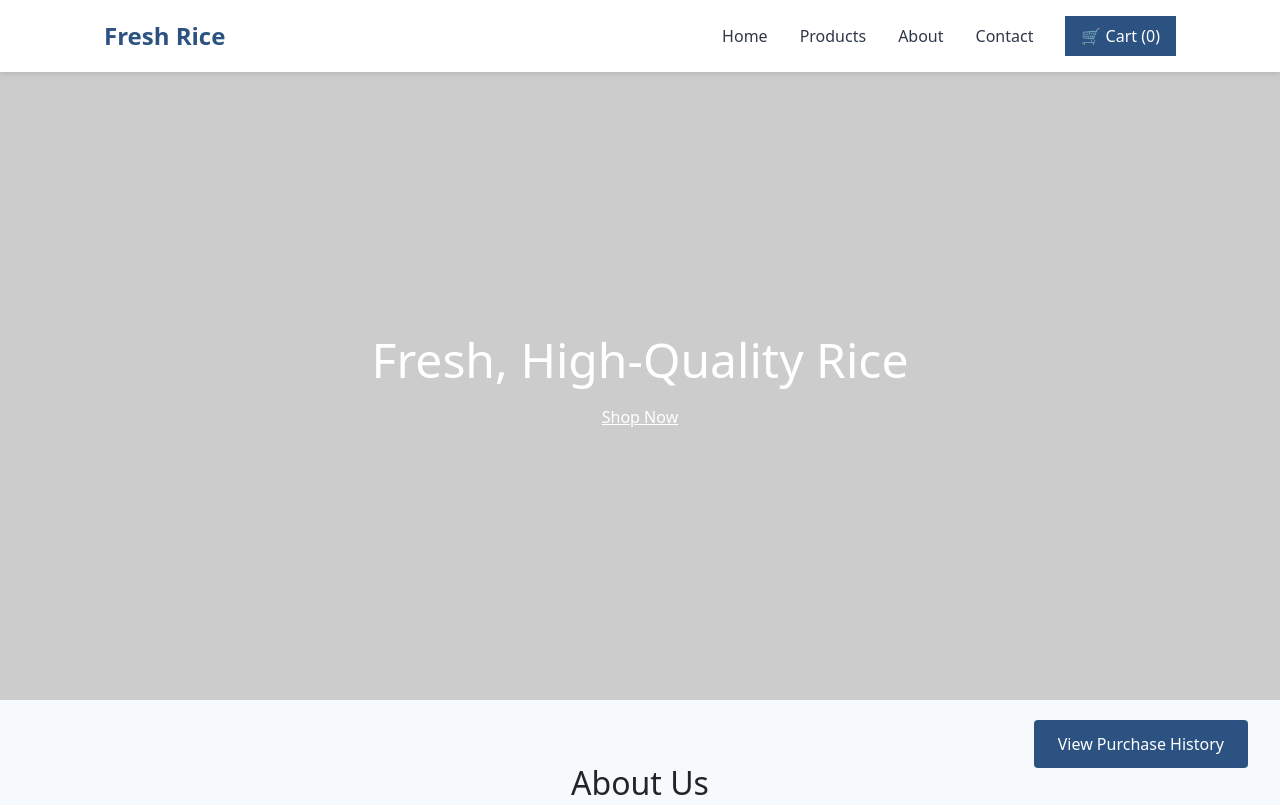
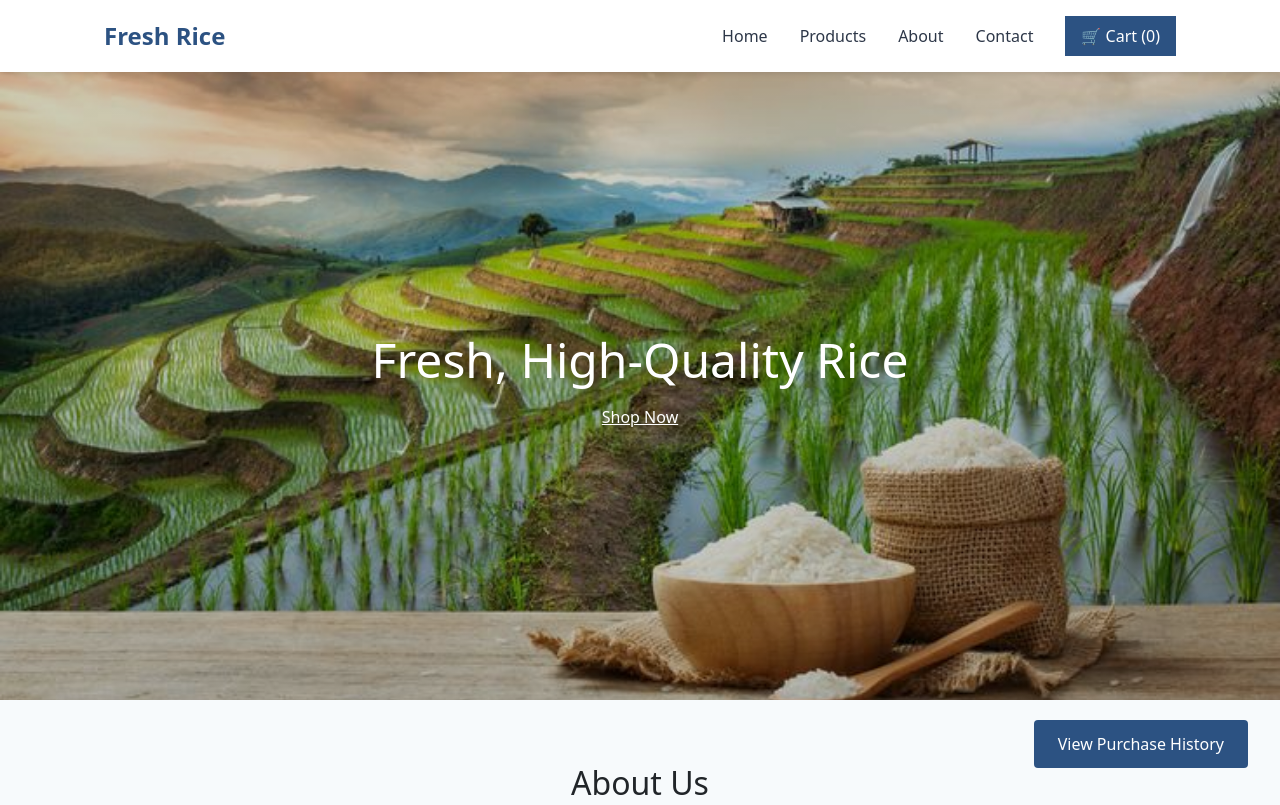
Before and after one commit to kellorine/Bigasan, a plain HTML site: page index.html in a window 1280 px wide. Shown: the top 805 px of the page. Drawn offline with nearby package versions, Linux system fonts and the light colour scheme; the site is published under a folder, as on GitHub Pages, so addresses that start at the root find nothing.

Commit message:
imgCssRice1

```diff
--- a/styles.css
+++ b/styles.css
@@ -56,8 +56,7 @@ nav {
 /* Hero Section */
 .hero {
     height: 80vh;
-    background: linear-gradient(rgba(0,0,0,0.2), rgba(0,0,0,0.2)), url('/src/images/rice.jpg') center/cover;
-
+    background: linear-gradient(rgba(0,0,0,0.2), rgba(0,0,0,0.2)), url('src/images/rice.jpg') center/cover;
     display: flex;
     align-items: center;
     justify-content: center;
```
